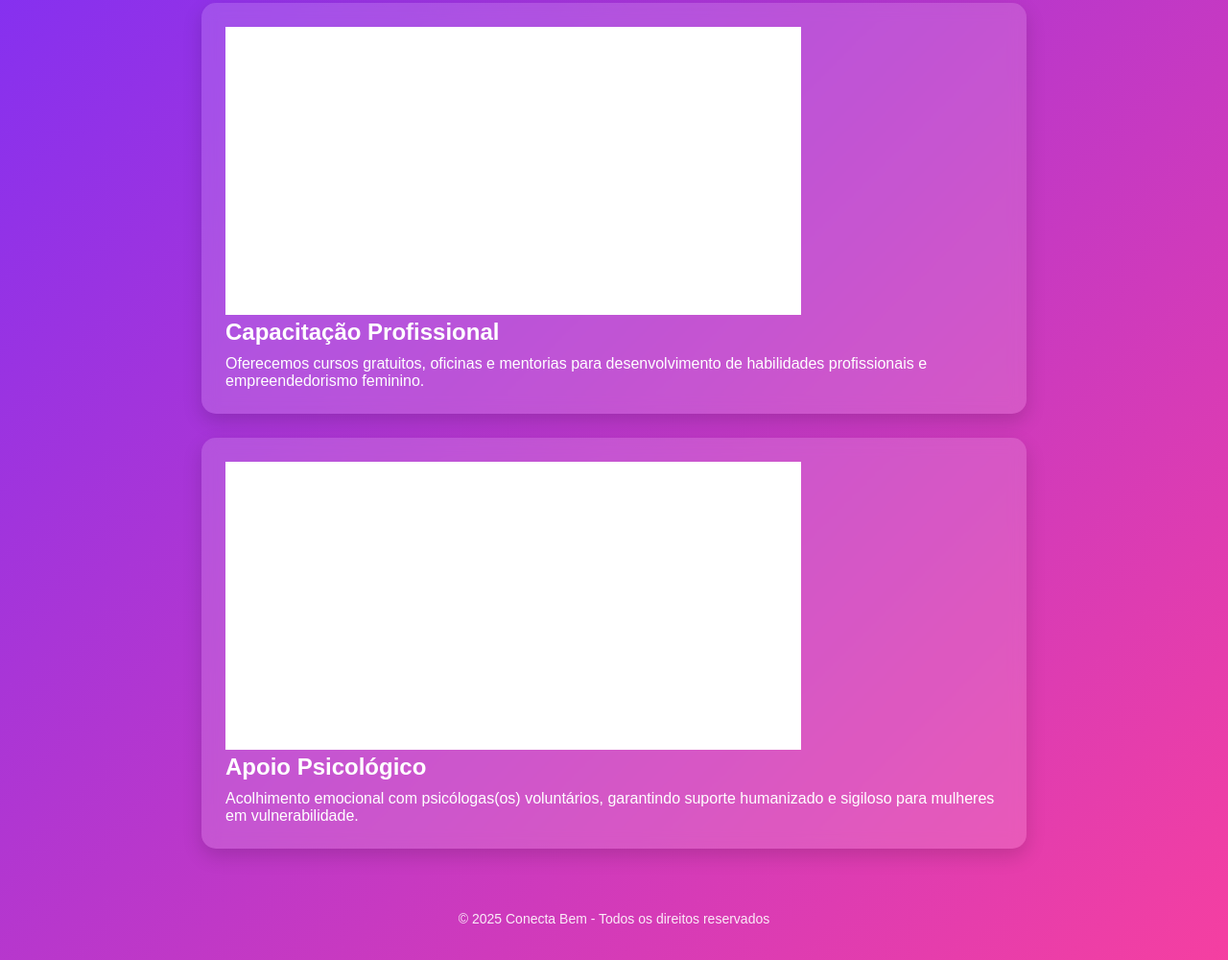
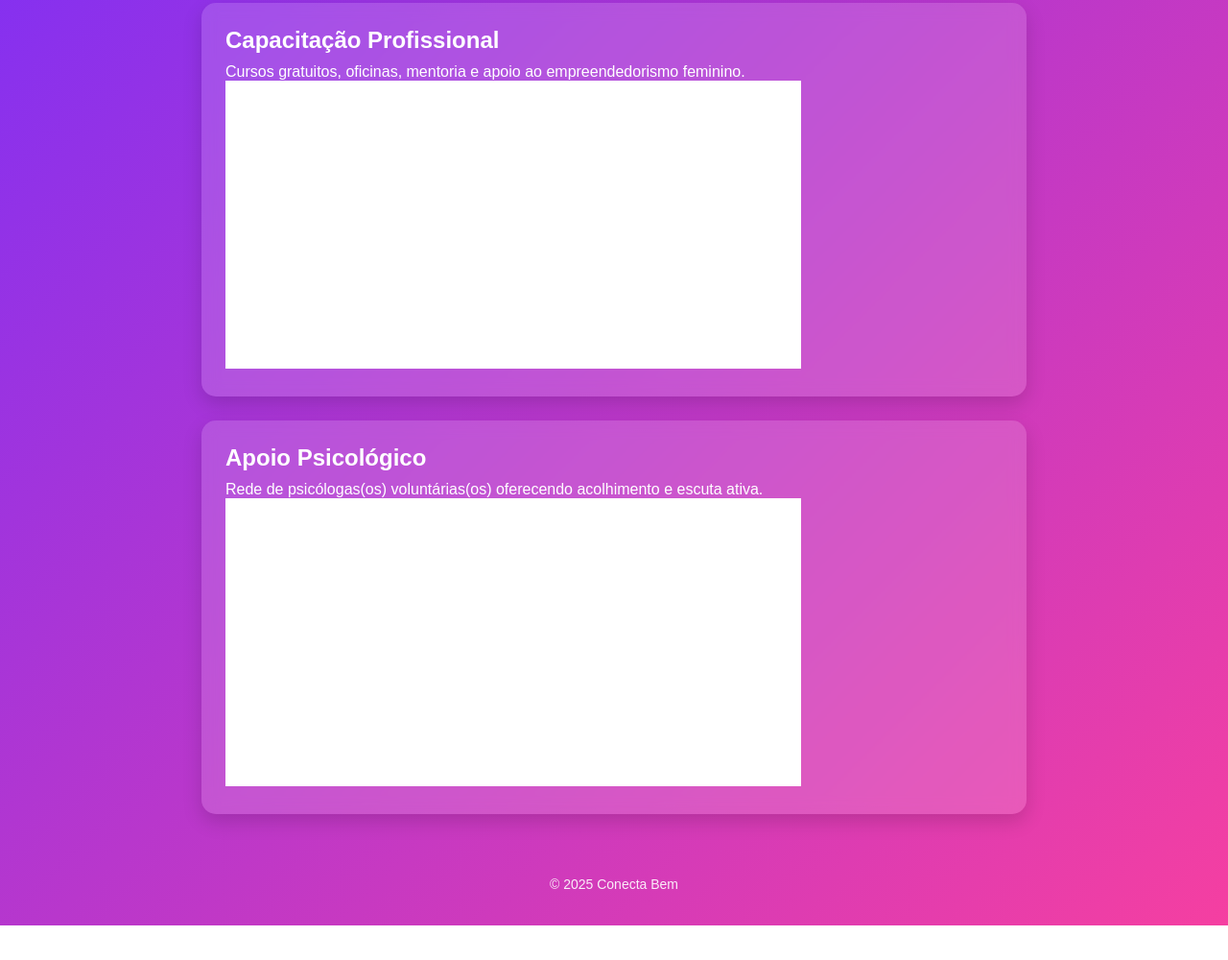
Before and after one commit to Dan1elChaves-coder/conecta-bem, a plain HTML site: page projetos.html in a window 1280 px wide. Shown: the part 222-1222 px from the top of the page at 96% size. After the commit the page ends 1186 px from the top, so only its background shows below. Drawn offline with Linux system fonts and the light colour scheme.

Commit message:
Update projetos.html

```diff
--- a/projetos.html
+++ b/projetos.html
@@ -20,25 +20,21 @@
 <main class="container fade-in">
 
 <section class="card">
-      <img src="images/project1.png" alt="Curso de capacitação" class="img">
-      <div>
   <h2>Capacitação Profissional</h2>
-          <p>Oferecemos cursos gratuitos, oficinas e mentorias para desenvolvimento de habilidades profissionais e empreendedorismo feminino.</p>
-      </div>
+  <p>Cursos gratuitos, oficinas, mentoria e apoio ao empreendedorismo feminino.</p>
+  <img src="images/project1.png" class="img" alt="Cursos para mulheres">
 </section>
 
 <section class="card">
-      <img src="images/project2.png" alt="Apoio psicológico" class="img">
-      <div>
   <h2>Apoio Psicológico</h2>
-          <p>Acolhimento emocional com psicólogas(os) voluntários, garantindo suporte humanizado e sigiloso para mulheres em vulnerabilidade.</p>
-      </div>
+  <p>Rede de psicólogas(os) voluntárias(os) oferecendo acolhimento e escuta ativa.</p>
+  <img src="images/project2.png" class="img" alt="Apoio emocional">
 </section>
 
 </main>
 
 <footer class="footer">
-  <p>&copy; 2025 Conecta Bem - Todos os direitos reservados</p>
+  <p>&copy; 2025 Conecta Bem</p>
 </footer>
 
 <script src="js/scripts.js"></script>
```
Lines whose indentation alone changed are shown as unchanged.
